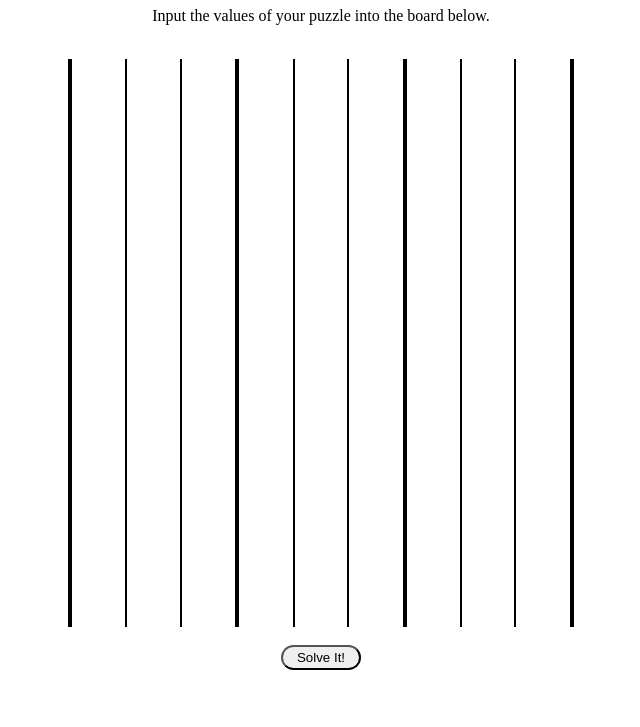
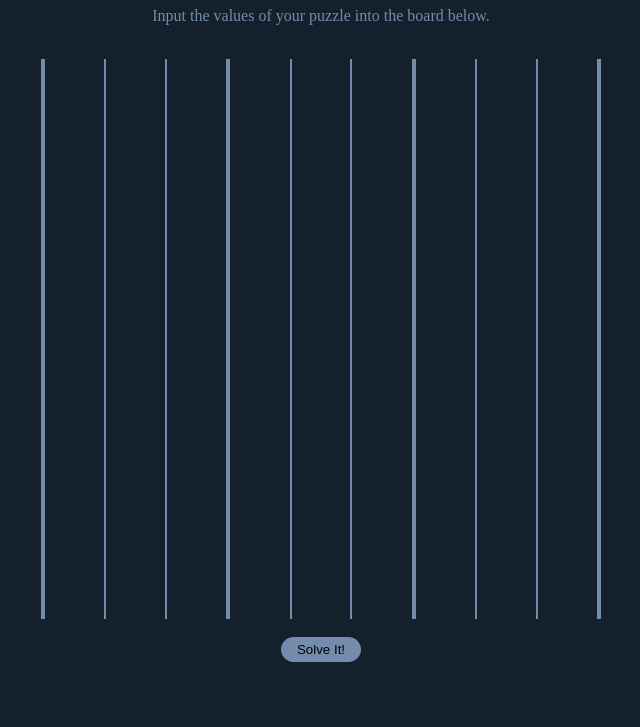
Before and after one commit to atl1502/Sudoku_Solver, a plain HTML site: page index.html in a window 1280 px wide. Shown: the part 73-800 px from the top of the page, without its empty margins (319-959 px from the left). Drawn offline with Linux system fonts and the light colour scheme.

Commit message:
Test colors

```diff
--- a/style.css
+++ b/style.css
@@ -2,40 +2,45 @@
   text-align: center;
 }
 
+body {
+  background-color: #15202D;
+  color: #748CAB;
+}
+
 table {
-  margin-left: 30%;
-  margin-right: 30%;
-  width: 40%;
-  height: 568px;
+  margin-left: auto;
+  margin-right: auto;
+  width: 560px;
+  height: 560px;
   border-collapse: collapse;
   border-spacing: 1px;
 }
 
-tbody {}
-
 td {
   padding: 0;
-  border: solid black 2px;
+  border: solid #748CAB 2px;
   vertical-align: middle;
 }
 
 .box-oline-top {
-  border-top: solid black 4px;
+  border-top: solid #748CAB 4px;
 }
 
 .box-oline-bottom {
-  border-bottom: solid black 4px;
+  border-bottom: solid #748CAB 4px;
 }
 
 .box-oline-left {
-  border-left: solid black 4px;
+  border-left: solid #748CAB 4px;
 }
 
 .box-oline-right {
-  border-right: solid black 4px;
+  border-right: solid #748CAB 4px;
 }
 
 textarea {
+  background: #15202D;
+  color: white;
   height: 100%;
   width: 100%;
   padding: inherit;
@@ -47,7 +52,14 @@ textarea {
 }
 
 button {
+  background-color: #748CAB;
+  border: 0;
   height: 25px;
   width: 80.55px;
   border-radius: 50px;
 }
+
+button:hover {
+  background-color: #89A2C1;
+  cursor: pointer;
+}
```
